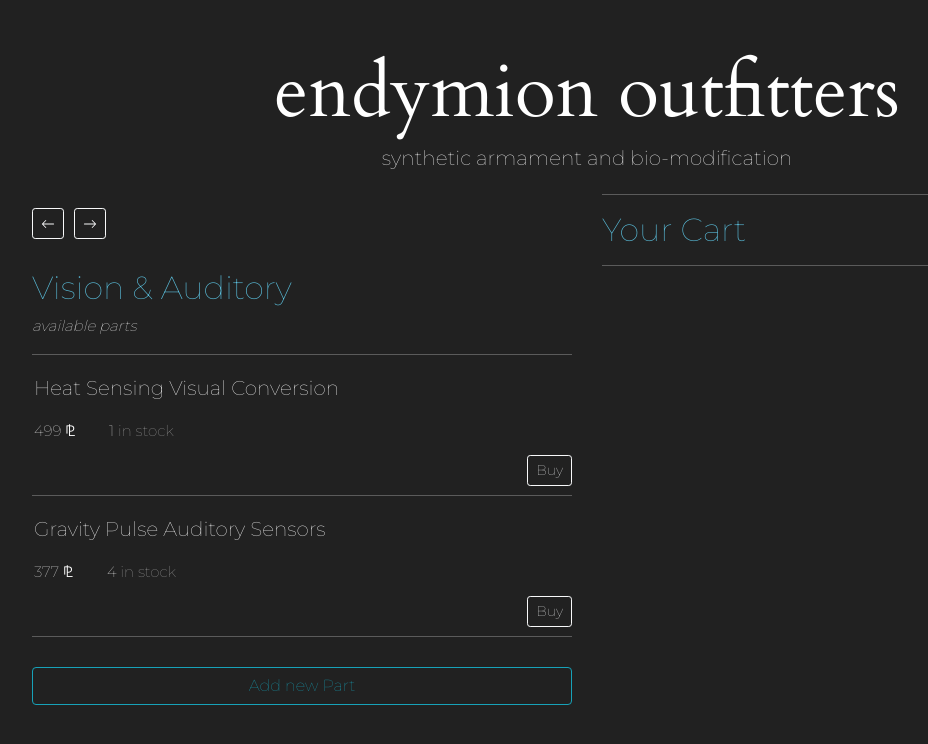
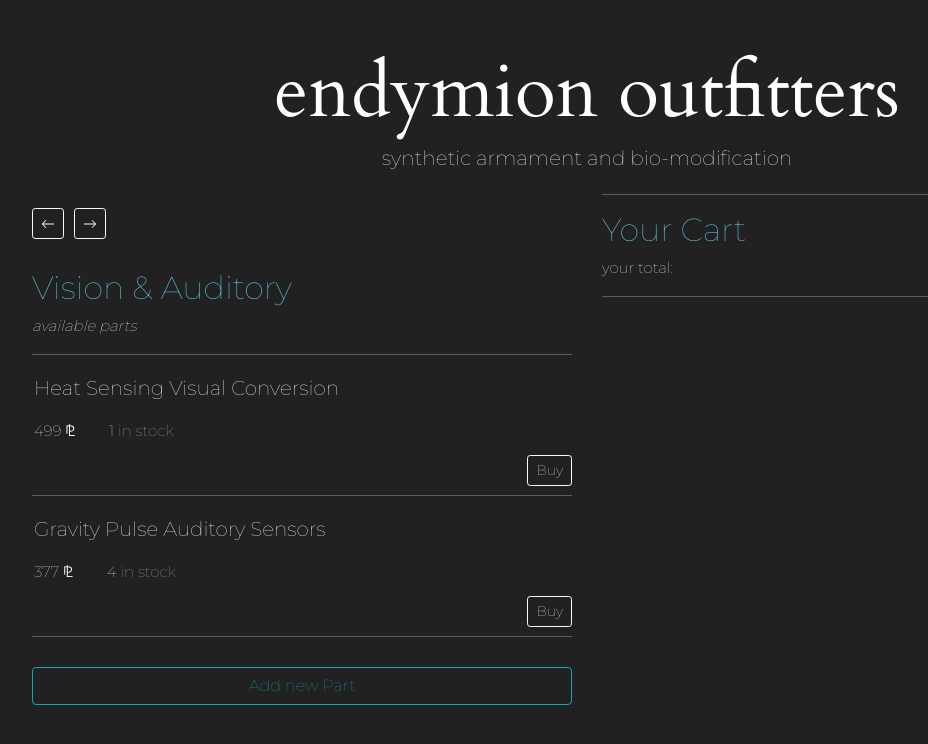
Before and after one commit to GrantEadie/cyborg-armorment, a React (Create React App) app: page / in a window 1280 px wide. Shown: the top 744 px of the page, without its empty margins (53-981 px from the left). Built offline with nearby package versions, Linux system fonts and the light colour scheme.

Commit message:
continue build on cart total.

```diff
--- a/src/components/cart/CartList.js
+++ b/src/components/cart/CartList.js
@@ -4,10 +4,23 @@ import PropTypes from "prop-types";
 
 
 function CartList(props) {
+
+  function cartTotal(props){
+    console.log("is this getting in?")
+    let cartOutput = 0;
+    props.cartList.map((part, index) =>
+    cartOutput = cartOutput + part.carTotal
+    )
+    return cartOutput;
+  }
+
   return (
     <React.Fragment>
     <hr />
+    <div className="cartDetails">
       <h2>Your Cart</h2>
+      <p>your total: {props.cartList.map((part, index) => part.partPrice * part.cartTotal)}</p>
+      </div>
       <hr />
       {props.cartList.map((part, index) =>
         <CartPart
```
